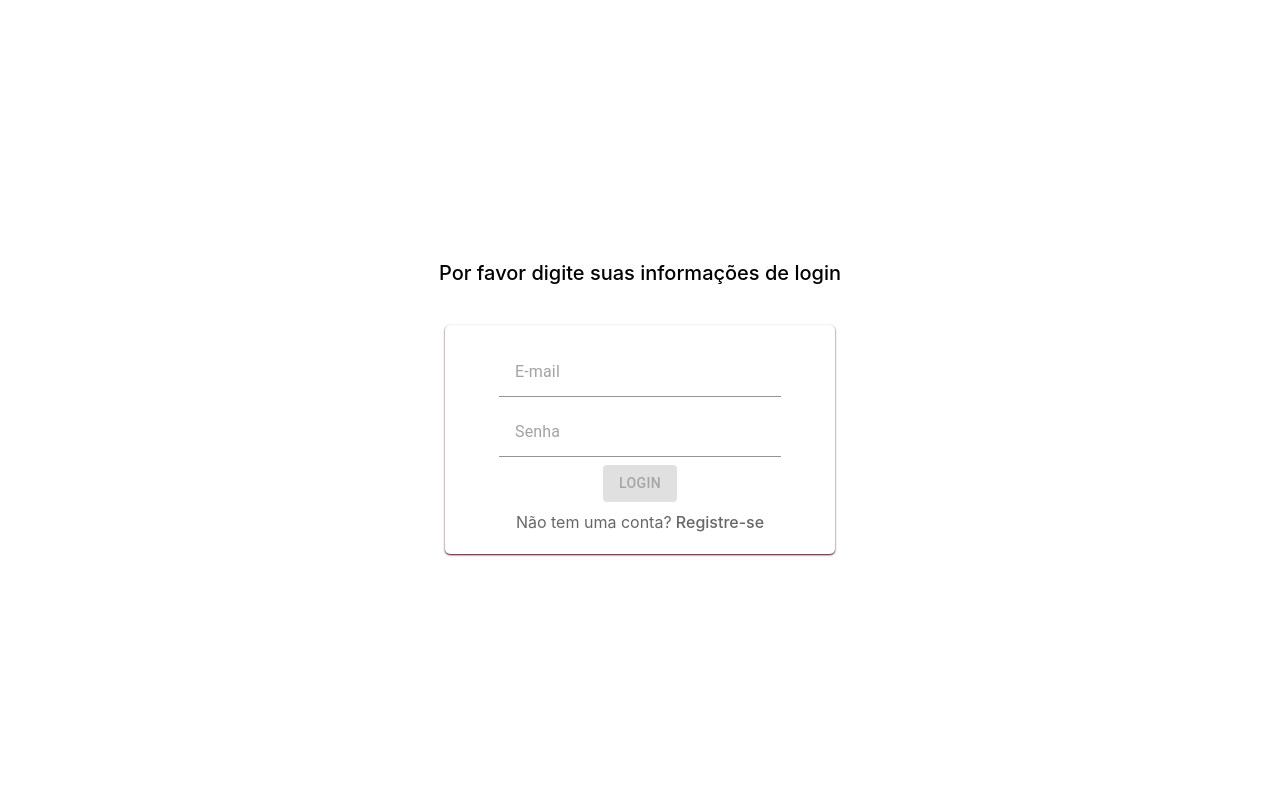
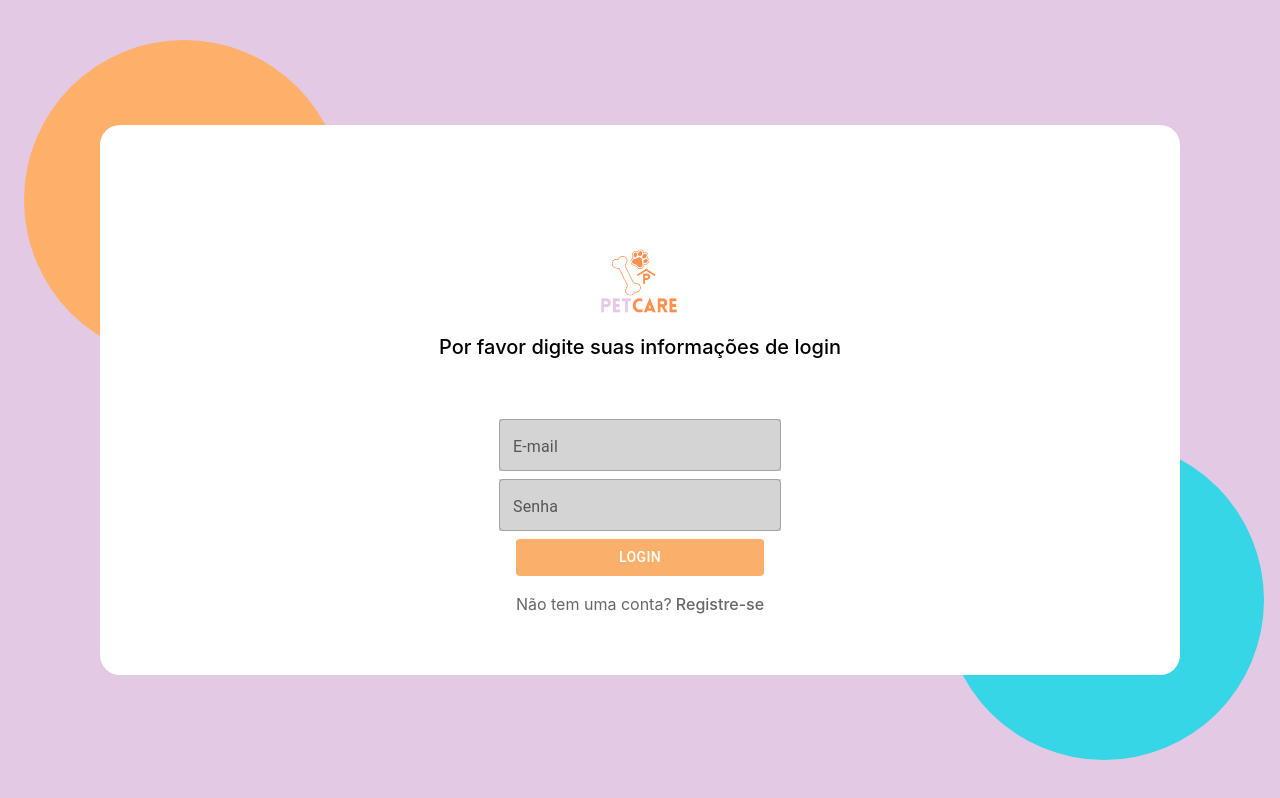
Before and after one commit to PetCare-App/frontend, a React (Vite) app: page /login in a window 1280 px wide. Built offline with nearby package versions, Linux system fonts and the light colour scheme.

Commit message:
:lipstick: Estilização Login.

```diff
--- a/src/components/background.tsx
+++ b/src/components/background.tsx
@@ -1,4 +1,4 @@
-import styled from '@emotion/styled';
+import styled from "@emotion/styled";
 import {
   Box,
   Container,
@@ -7,7 +7,7 @@ import {
   ThemeOptions,
   css,
   useTheme,
-} from '@mui/material';
+} from "@mui/material";
 
 interface Props {
   color?: string;
@@ -16,12 +16,12 @@ interface Props {
 
 const Circle = styled(Box)<Props>`
   ${({ color, theme }) => css`
-    background-color: ${color === 'orange' ? '#feb06a' : '#36d6e7'};
+    background-color: ${color === "orange" ? "#feb06a" : "#36d6e7"};
     border-radius: 50%;
     height: 20rem;
     width: 20rem;
-    margin-left: ${color === 'blue' && 'calc(100vw - 360px)'};
-    ${theme.breakpoints.down('sm')} {
+    margin-left: ${color === "blue" && "calc(100vw - 360px)"};
+    ${theme.breakpoints.down("sm")} {
       display: none;
     }
   `}
@@ -38,13 +38,13 @@ const Wrapper = styled(Container)<Props>`
     margin: 0;
     padding: 0;
 
-    ${theme.breakpoints.down('sm')} {
+    ${theme.breakpoints.down("sm")} {
       align-content: space-between;
       padding-top: 20px;
       padding-bottom: 20px;
     }
 
-    ${theme.breakpoints.up('sm')} {
+    ${theme.breakpoints.up("sm")} {
       max-width: 100%;
     }
   `}
@@ -55,7 +55,8 @@ const Card = styled(Paper)<Props>`
     height: calc(100vh - 250px);
     width: calc(100vw - 200px);
     max-width: 1200px;
-    ${theme.breakpoints.down('sm')} {
+    border-radius: 20px;
+    ${theme.breakpoints.down("sm")} {
       width: calc(100vw - 50px);
       height: calc(100vh - 50px);
     }
@@ -69,21 +70,21 @@ const Background = ({ children }: { children: JSX.Element | any }) => {
     <Wrapper theme={theme}>
       <Box
         sx={{
-          position: 'absolute',
+          position: "absolute",
           zIndex: 1,
-          width: '100vw',
-          height: '100vh',
-          display: 'flex',
-          alignItems: 'center',
-          justifyContent: 'center',
+          width: "100vw",
+          height: "100vh",
+          display: "flex",
+          alignItems: "center",
+          justifyContent: "center",
         }}
       >
         <Card elevation={0} theme={theme}>
           {children}
         </Card>
       </Box>
-      <Circle color={'orange'} theme={theme} />
-      <Circle color={'blue'} theme={theme} />
+      <Circle color={"orange"} theme={theme} />
+      <Circle color={"blue"} theme={theme} />
     </Wrapper>
   );
 };
--- a/src/pages/login/Login.tsx
+++ b/src/pages/login/Login.tsx
@@ -1,4 +1,4 @@
-import { Button, Input } from "@mui/material";
+import { Button, Input, TextField } from "@mui/material";
 import { useForm } from "react-hook-form";
 import {
   Container,
@@ -8,11 +8,14 @@ import {
   Header,
   LabelSignup,
   Strong,
+  StyledTextField,
 } from "./styles";
 import { yupResolver } from "@hookform/resolvers/yup";
 import * as yup from "yup";
 import { login } from "../../services/loginService";
 import { Link } from "react-router-dom";
+import Background from "../../components/background";
+import logoImg from "../../assets/logo.png";
 
 const schema = yup.object().shape({
   email: yup
@@ -47,22 +50,47 @@ export const Login = () => {
     }
   };
 
+  const style = "border-radius: 50px";
   return (
+    <Background>
       <Container>
-      <Header className="header">
+        <Header>
+          <img src={logoImg} alt="Logo" />
           <span>Por favor digite suas informações de login</span>
         </Header>
         <Content>
-        <Form onSubmit={handleSubmit(onSubmit)}>
-          <Input placeholder="E-mail" {...register("email")} />
+          <Form
+            style={{ border: "5px black" }}
+            onSubmit={handleSubmit(onSubmit)}
+          >
+            <StyledTextField
+              id="outlined-basic"
+              label="E-mail"
+              variant="outlined"
+              {...register("email")}
+            />
             {errors.email && <ErrorSpan>{errors.email.message}</ErrorSpan>}
-          <Input
-            placeholder="Senha"
+            <StyledTextField
+              id="outlined-basic"
+              label="Senha"
+              variant="outlined"
               type="password"
               {...register("password", { required: true })}
             />
-          {errors.password && <ErrorSpan>{errors.password.message}</ErrorSpan>}
-          <Button disabled={!isValid} variant="contained" type="submit">
+            {errors.password && (
+              <ErrorSpan>{errors.password.message}</ErrorSpan>
+            )}
+
+            <Button
+              style={{
+                backgroundColor: "#FAB06A",
+                color: "#fff",
+                width: "31vh",
+              }}
+              disabled={!isValid}
+              variant="contained"
+              type="submit"
+            >
               Login
             </Button>
             <LabelSignup>
@@ -74,5 +102,6 @@ export const Login = () => {
           </Form>
         </Content>
       </Container>
+    </Background>
   );
 };
--- a/src/pages/login/styles.ts
+++ b/src/pages/login/styles.ts
@@ -1,13 +1,13 @@
+import { TextField } from "@mui/material";
 import styled from "styled-components";
 
 export const Container = styled.div`
-  width: 100vw;
-  height: 100vh;
   display: flex;
   align-items: center;
   justify-content: center;
   flex-direction: column;
   background-color: white;
+  border-radius: 50px;
 `;
 
 export const Content = styled.div`
@@ -17,14 +17,13 @@ export const Content = styled.div`
   justify-content: center;
   flex-direction: column;
   width: 100%;
-  box-shadow: 0 1px 2px #410b13;
   background-color: white;
   max-width: 350px;
   padding: 20px;
-  border-radius: 5px;
 `;
 
 export const Header = styled.header`
+  margin-top: 15vh;
   display: flex;
   align-items: center;
   flex-direction: column;
@@ -36,6 +35,10 @@ export const Header = styled.header`
     font-size: 20px;
     line-height: 24px;
     padding-top: 15px;
+  }
+
+  img {
+    width: 12vh;
   }
 `;
 
@@ -67,6 +70,7 @@ export const ErrorSpan = styled.span`
 `;
 
 export const LabelSignup = styled.label`
+  padding: 8px;
   font-size: 16px;
   color: #676767;
 `;
@@ -78,3 +82,7 @@ export const Strong = styled.strong`
     color: #676767;
   }
 `;
+
+export const StyledTextField = styled(TextField)`
+  background-color: #d4d4d4;
+`;
```
Lines whose indentation alone changed are shown as unchanged.
